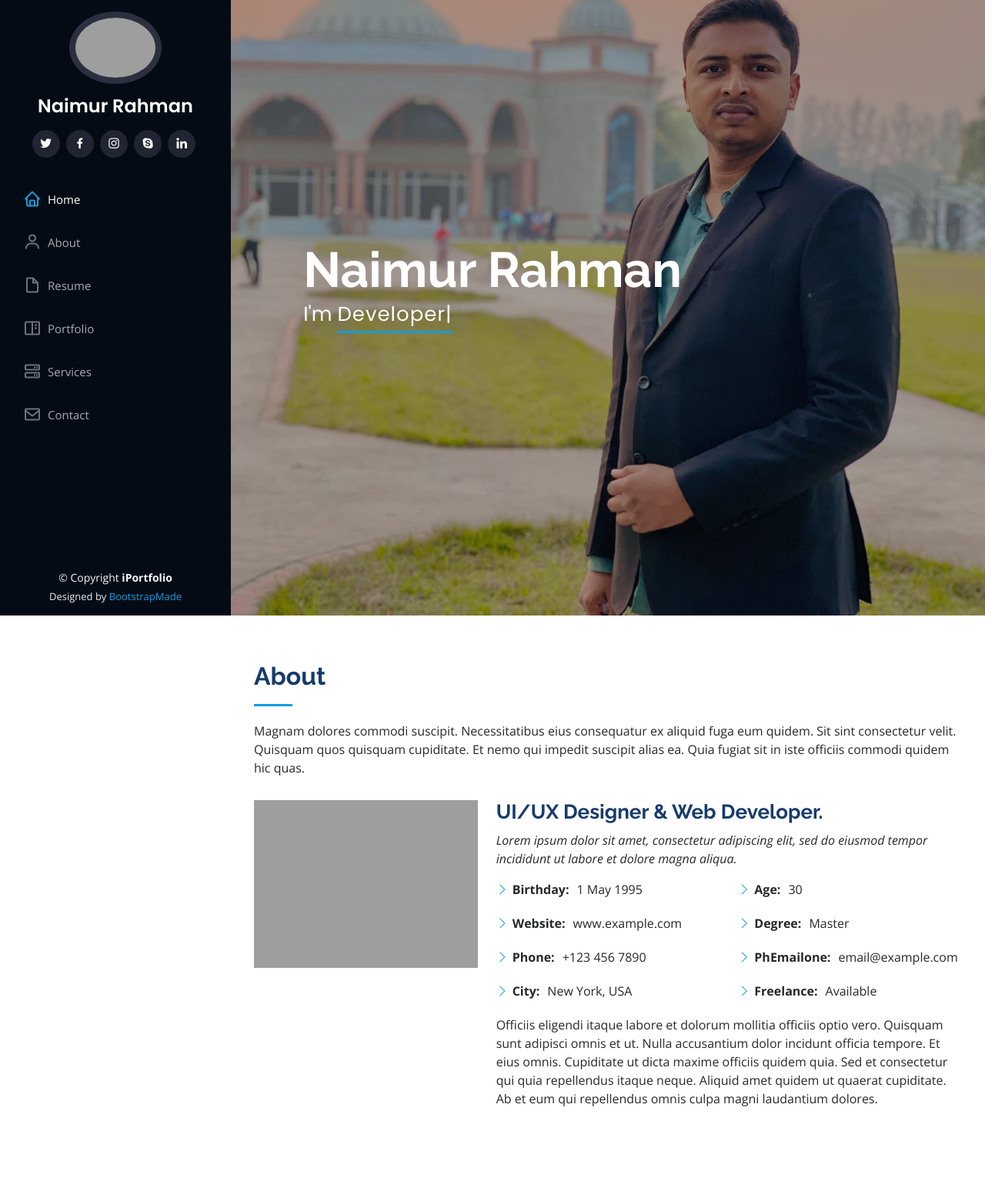
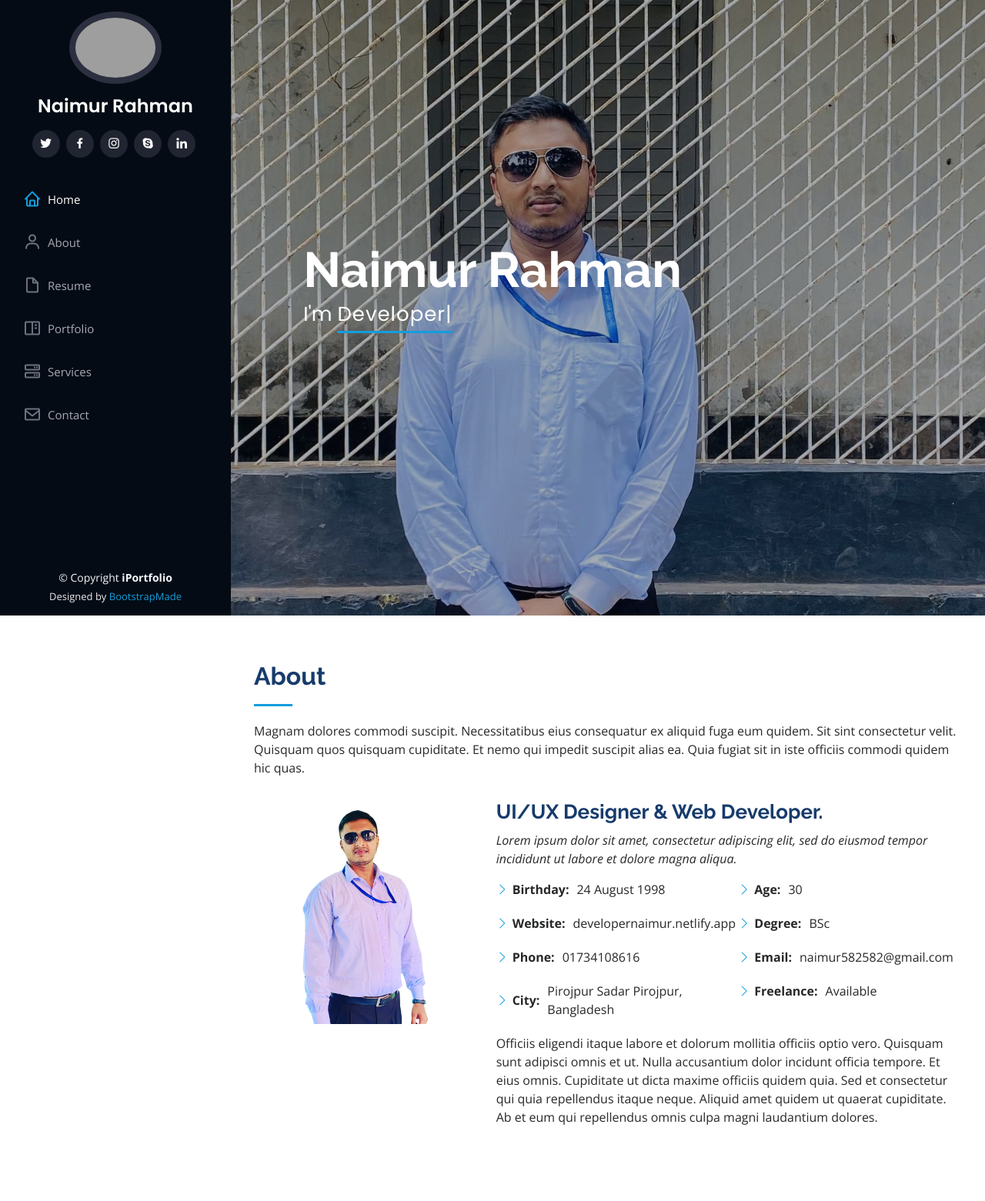
Before and after one commit to developer-naimur-rahman/portfolio1, a PHP site: page / in a window 1280 px wide. Shown: the top 1561 px of the page at 77% size. Run offline with PHP 8.4, Linux system fonts and the light colour scheme; grey boxes are pictures that could not be loaded.

Commit message:
first commit

```diff
--- a/assets/css/style.css
+++ b/assets/css/style.css
@@ -241,7 +241,7 @@ h6 {
 #hero {
   width: 100%;
   height: 100vh;
-  background: url("../img/bg.jpg") bottom center;
+  background: url("../img/2023_09_02_14_16_IMG_5335.JPG") center;
   background-size: cover;
 }
 
--- a/index.html
+++ b/index.html
@@ -91,7 +91,7 @@
 
         <div class="row">
           <div class="col-lg-4" data-aos="fade-right">
-            <img src="assets/img/1.png" class="img-fluid" alt="">
+            <img src="assets/img/7.png" class="img-fluid" alt="">
           </div>
           <div class="col-lg-8 pt-4 pt-lg-0 content" data-aos="fade-left">
             <h3>UI/UX Designer &amp; Web Developer.</h3>
@@ -102,17 +102,17 @@
             <div class="row">
               <div class="col-lg-6">
                 <ul>
-                  <li><i class="bi bi-chevron-right"></i> <strong>Birthday:</strong> <span>1 May 1995</span></li>
-                  <li><i class="bi bi-chevron-right"></i> <strong>Website:</strong> <span>www.example.com</span></li>
-                  <li><i class="bi bi-chevron-right"></i> <strong>Phone:</strong> <span>+123 456 7890</span></li>
-                  <li><i class="bi bi-chevron-right"></i> <strong>City:</strong> <span>New York, USA</span></li>
+                  <li><i class="bi bi-chevron-right"></i> <strong>Birthday:</strong> <span>24 August 1998</span></li>
+                  <li><i class="bi bi-chevron-right"></i> <strong>Website:</strong> <span>developernaimur.netlify.app</span></li>
+                  <li><i class="bi bi-chevron-right"></i> <strong>Phone:</strong> <span>01734108616</span></li>
+                  <li><i class="bi bi-chevron-right"></i> <strong>City:</strong> <span>Pirojpur Sadar Pirojpur, Bangladesh</span></li>
                 </ul>
               </div>
               <div class="col-lg-6">
                 <ul>
                   <li><i class="bi bi-chevron-right"></i> <strong>Age:</strong> <span>30</span></li>
-                  <li><i class="bi bi-chevron-right"></i> <strong>Degree:</strong> <span>Master</span></li>
-                  <li><i class="bi bi-chevron-right"></i> <strong>PhEmailone:</strong> <span>email@example.com</span></li>
+                  <li><i class="bi bi-chevron-right"></i> <strong>Degree:</strong> <span>BSc</span></li>
+                  <li><i class="bi bi-chevron-right"></i> <strong>Email:</strong> <span>naimur582582@gmail.com</span></li>
                   <li><i class="bi bi-chevron-right"></i> <strong>Freelance:</strong> <span>Available</span></li>
                 </ul>
               </div>
@@ -257,9 +257,10 @@
               <h4>Naimur Rahman</h4>
               <p><em>Innovative and deadline-driven Graphic Designer with 3+ years of experience designing and developing user-centered digital/print marketing material from initial concept to final, polished deliverable.</em></p>
               <ul>
-                <li>Portland par 127,Orlando, FL</li>
-                <li>(123) 456-7891</li>
-                <li>alice.barkley@example.com</li>
+                <li>
+                  Pirojpur Sadar Pirojpur, Bangladesh FL</li>
+                <li>+8801734108616</li>
+                <li>naimur582582@gmail.com</li>
               </ul>
             </div>
 
```
Also changed, not shown: assets/img/2023_09_02_13_36_IMG_5238.JPG (added), assets/img/2023_09_02_13_40_IMG_5248.JPG (added), assets/img/2023_09_02_13_44_IMG_5661.JPG (added), assets/img/2023_09_02_14_16_IMG_5335.JPG (added).
